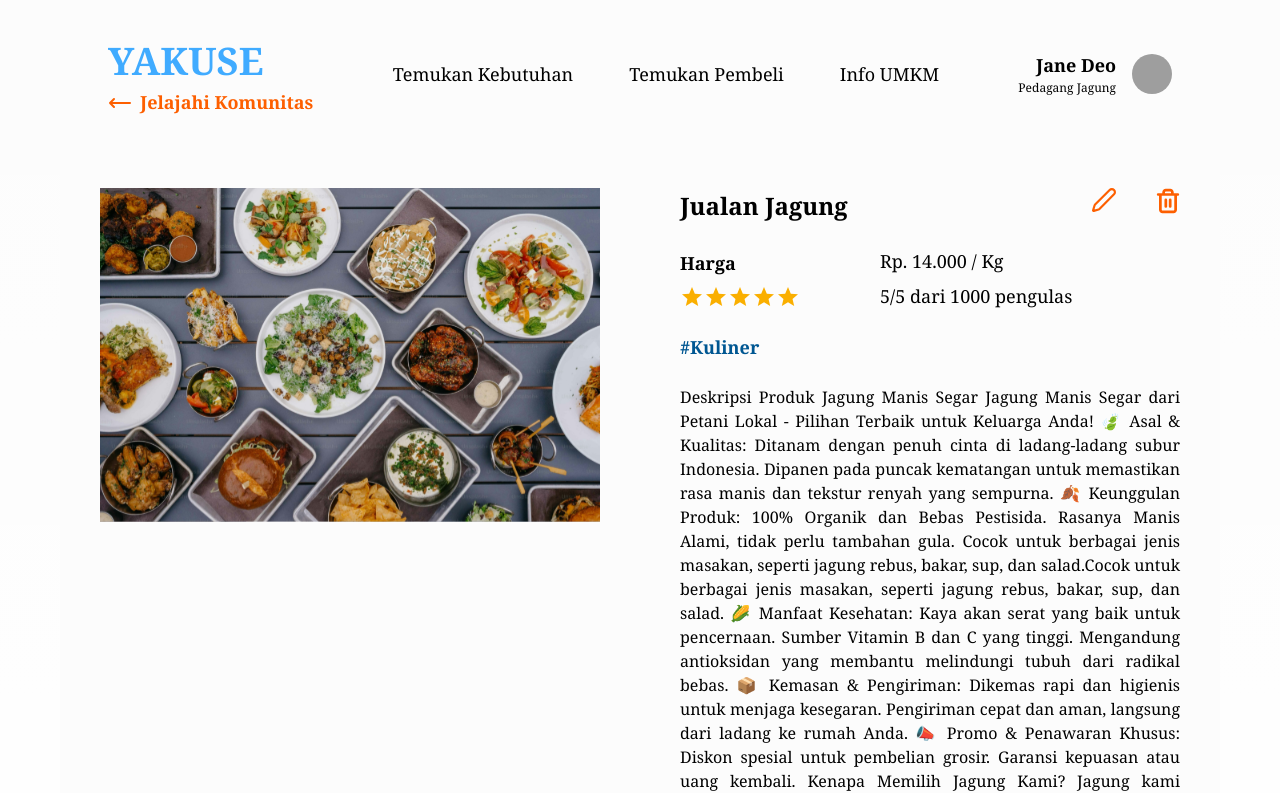
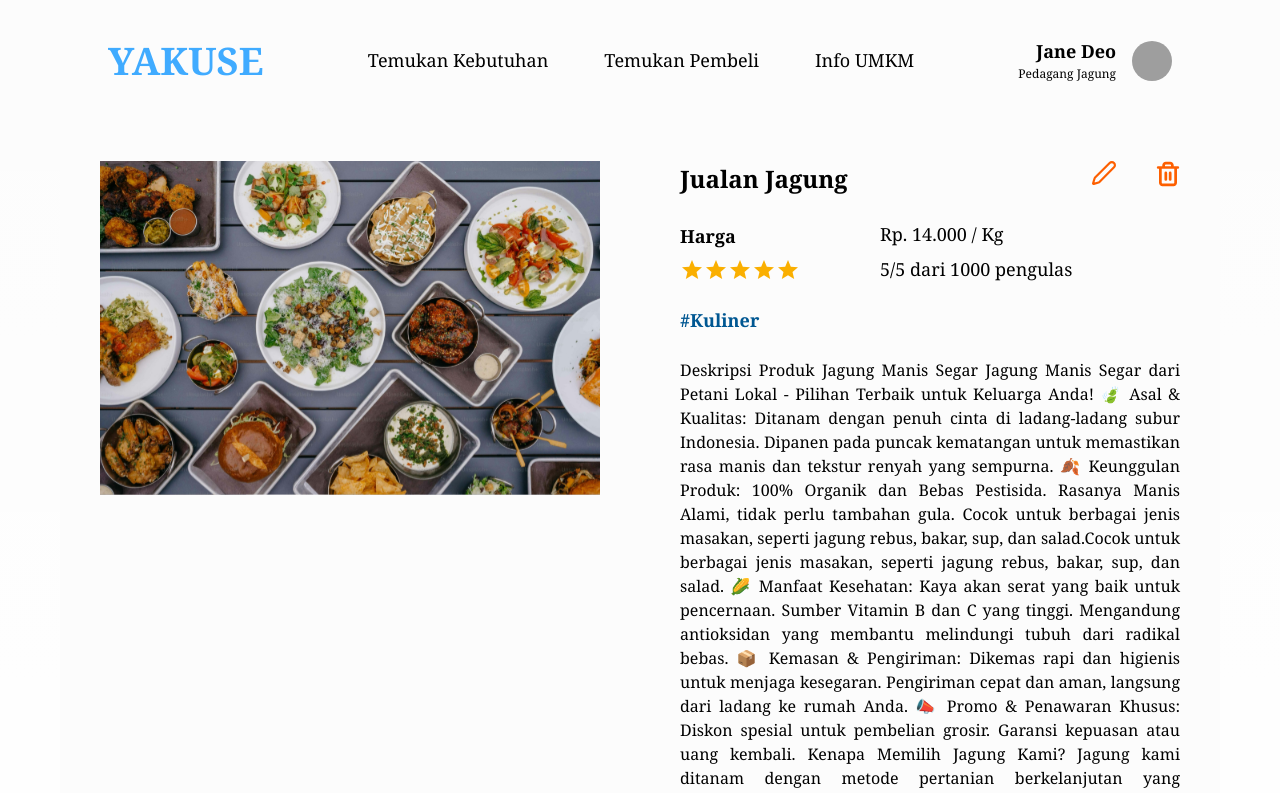
Before and after one commit to IryIndriyanto/yakuse-fe, a Next.js app: page /detail-bisnis in a window 1280 px wide. Shown: the top 793 px of the page. Built offline with nearby package versions, Linux system fonts and the light colour scheme; grey boxes are pictures that could not be loaded.

Commit message:
feat: add handleNavigation and remove Jelajahi Komunitas

```diff
--- a/src/components/Navbar/index.tsx
+++ b/src/components/Navbar/index.tsx
@@ -8,10 +8,6 @@ const Navbar = () => {
   const [dropdownVisible, setDropdownVisible] = useState(false);
   const router = useRouter();
   const dropdownRef = useRef(null);
-
-  const handleJelajahiKomunitas = () => {
-    router.push("/kebutuhan");
-  };
 
   const toggleDropdown = () => {
     setDropdownVisible(!dropdownVisible);
@@ -36,6 +32,10 @@ const Navbar = () => {
     }
   };
 
+  const handleNavigation = (path: string) => {
+    router.push(path);
+  };
+
   useEffect(() => {
     if (dropdownVisible) {
       document.addEventListener("mousedown", handleClickOutside);
@@ -54,29 +54,26 @@ const Navbar = () => {
         <div>
           <h1 className="text-[38px] font-bold text-[#40ABFF]">YAKUSE</h1>
         </div>
-        <div
-          className="flex items-center gap-2 cursor-pointer"
-          onClick={handleJelajahiKomunitas}
-        >
-          <Image src="/move-left.svg" alt="move-left" width={24} height={24} />
-          <p className="text-[#FD5F00] text-[18px] font-bold">
-            Jelajahi Komunitas
-          </p>
-        </div>
       </div>
 
       <div className="flex items-center justify-center flex-1">
         <ul className="flex items-center gap-4">
           <li
             className="text-[18px] cursor-pointer hover:text-[#FD5F00] transition-all duration-300 mr-10"
-            onClick={handleJelajahiKomunitas}
+            onClick={() => handleNavigation("/kebutuhan")}
           >
             Temukan Kebutuhan
           </li>
-          <li className="text-[18px] cursor-pointer hover:text-[#FD5F00] transition-all duration-300 mr-10">
+          <li
+            className="text-[18px] cursor-pointer hover:text-[#FD5F00] transition-all duration-300 mr-10"
+            onClick={() => handleNavigation("/pembeli")}
+          >
             Temukan Pembeli
           </li>
-          <li className="text-[18px] cursor-pointer hover:text-[#FD5F00] transition-all duration-300">
+          <li
+            className="text-[18px] cursor-pointer hover:text-[#FD5F00] transition-all duration-300"
+            onClick={() => handleNavigation("/info-umkm")}
+          >
             Info UMKM
           </li>
         </ul>
```
